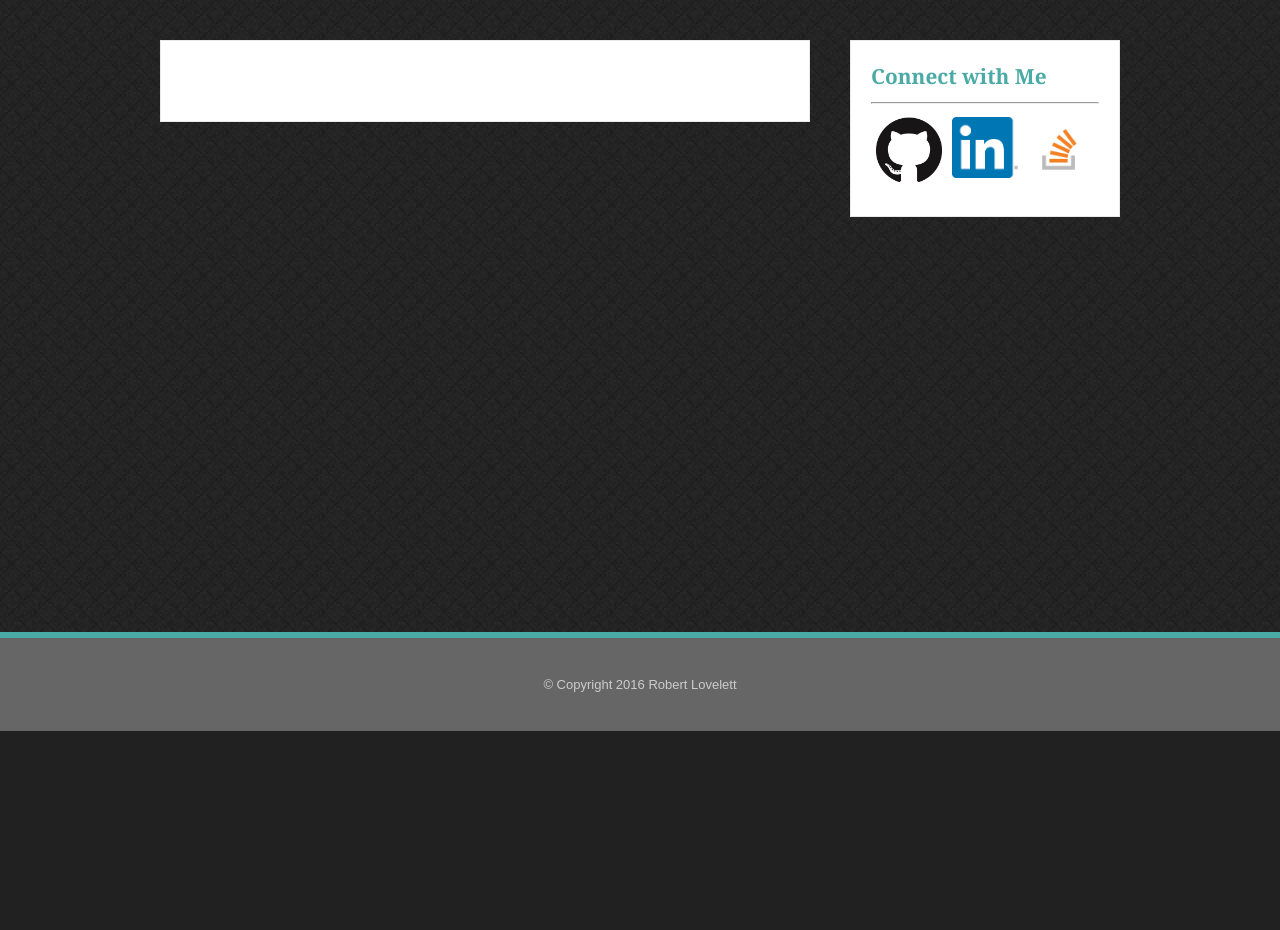
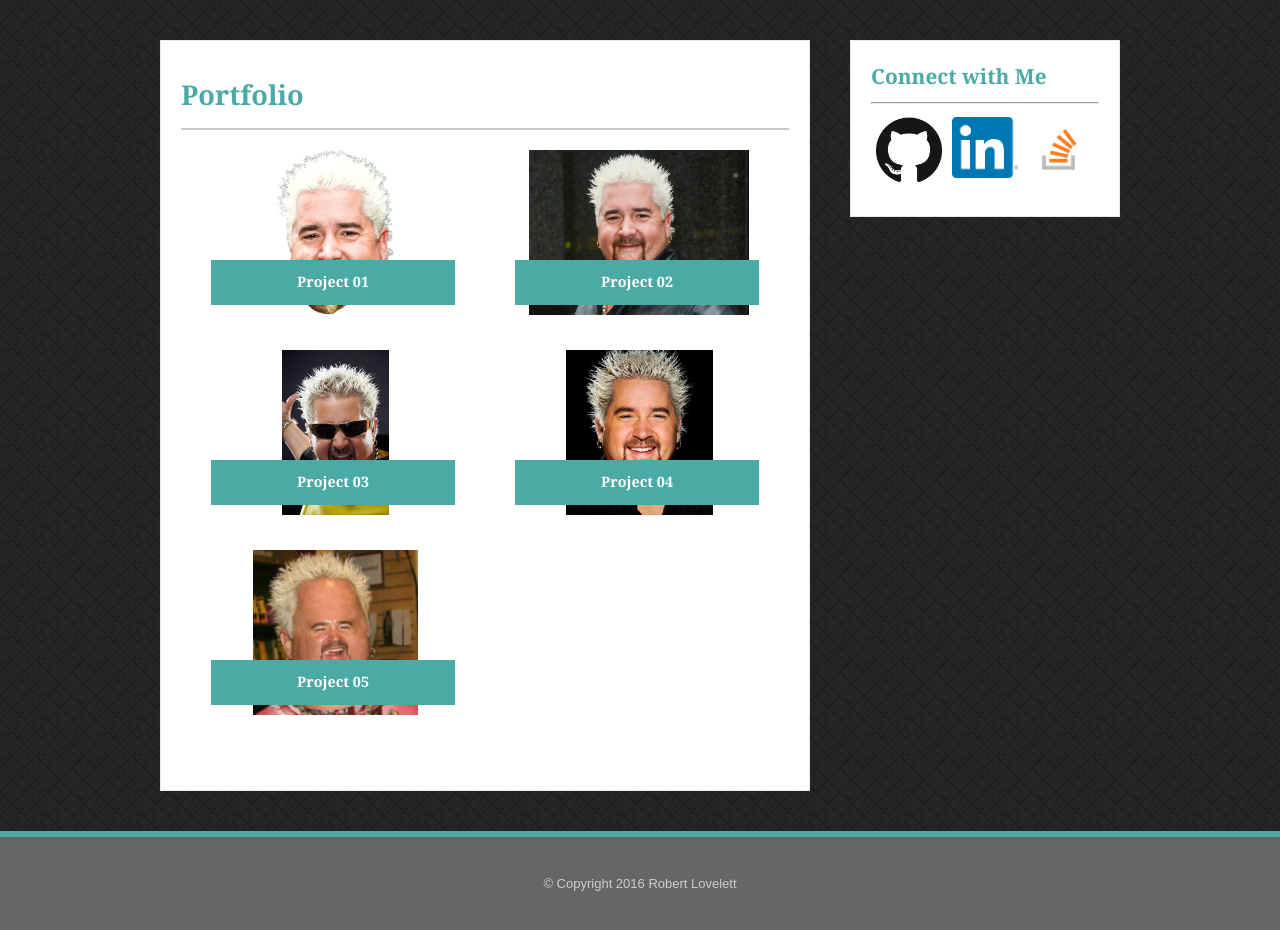
Before and after one commit to roblovelett/Responsive-Portfolio, a PHP site: page /portfolio.php in a window 1280 px wide. Shown: the part 69-999 px from the top of the page. Before the commit the page ends 800 px from the top, so only its background shows below. Run offline with PHP 8.4, Linux system fonts and the light colour scheme.

Commit message:
made portfolio responsive

```diff
--- a/assets/css/style.css
+++ b/assets/css/style.css
@@ -8,7 +8,7 @@ html {
   box-sizing: inherit;
 }
 body {
-    display: flex;
+  display: flex;
   min-height: 100vh;
   flex-direction: column;
   background-color: #fff;
@@ -24,23 +24,7 @@ main {
   margin-right: auto;
   margin-left: auto;
   width: 960px;
-  /*padding-left: 20px;
-  padding-right: 20px;*/
 }
-/*.row {
-  margin-left: -20px;
-  margin-right: -20px;
-}
-.row::before,
-.row::after {
-  content: ' ';
-  display: table;
-}
-.row::after {
-  clear: both;
-}*/
-
-
 /* Base Typo
  ------------------------------------------------- */
 
@@ -160,29 +144,48 @@ a:hover {
   margin: 0 20px 20px 0;
 }
 .portfolio {
-  width: 50%;
-  height: 140px;
+  width: 40%;
+  height: 165px;
   float: left;
   text-align: center;
-  padding: 5px;
+  margin: 0 5% 35px 5%;
+  white-space: nowrap;
 }
-.portfolio img {
-  width: auto;
-  max-height: 140px;
+.portfolio-img {
+  vertical-align: middle;
+  max-height: 165px;
+  max-width: 100%;
 }
-.portfolio-text {
+.portfolio-title {
   background: #4aaaa5;
   color: #fff;
   font-weight: 600;
   font-family: 'Georgia', Times, Times New Roman, serif;
-  font-size: 1.3em;
+  font-size: .9em;
   padding: 15px 0;
   position: relative;
-  /* bottom: 55px; */
-  width: 100%;
+  bottom: 55px;
 }
 .portfolio a:hover {
   text-decoration: none;
+}
+.portfolio:before,
+.portfolio_before {
+    content: "";
+    display: inline-block;
+    height: 100%;
+    vertical-align: middle;
+}
+
+/* Move this to conditional comments */
+.portfolio {
+    list-style:none;
+    behavior: expression(
+        function(t){
+            t.insertAdjacentHTML('afterBegin','<span class="portfolio_before"></span>');
+            t.runtimeStyle.behavior = 'none';
+        }(this)
+    );
 }
 .contact span {
   font-size: 1.2em;
@@ -231,11 +234,9 @@ a:hover {
   font-size: small;
   flex: none;
 }
-
 .u-full-width {
   width: 100%;
 }
-
 .u-cf {
   clear: both;
 }
@@ -255,11 +256,19 @@ At the bottom of `styles.css` you will write your media queries.
   .main { width: 420px; }
   .sidebar { width: 270px; }
   .profile { width: 100%; display: block; margin: 0 0 30px; }
+  .main hr { margin-bottom: 40px; }
+  .portfolio { width: 100%; height: 270px; margin: 0 0 35px 0;}
+  .portfolio-img { max-height: 270px; }
+  .portfolio-title { font-size: 1.2em; padding: 20px 0; bottom: 70px; }
+  .portfolio:after { clear: both; }
 }
 
 @media only screen and (max-width: 768px) {
   .main { float: none; width: 100%; margin-bottom: 40px;}
   .sidebar { float: none; width: 100%; }
+  .portfolio { background: red; width: 40%; height: 235px; float: left; margin: 0 5% 40px 5%; }
+  .portfolio-img { max-height: 235px; }
+  .portfolio-title { font-size: 1.2em; padding: 20px 0; bottom: 85px; }
   .connect { width: 11.111%; }
 }
 
--- a/portfolio.php
+++ b/portfolio.php
@@ -27,11 +27,53 @@
         </div>
     </header>
     <main>
-        <div class="content">
         <div class="container">
-                <div class="row">
             <div class="main">
-
+                <h1>Portfolio</h1>
+                <hr />
+                <a href="#">
+                    <div class="portfolio">
+                        <img class="portfolio-img" src="assets/images/thumbnail01.jpg" alt="" />
+                        <div class="portfolio-title u-full-width">
+                            Project 01
+                        </div>
+                    </div>
+                </a>
+                <a href="#">
+                    <div class="portfolio">
+                        <img class="portfolio-img" src="assets/images/thumbnail02.jpg" alt="" />
+                        <div class="portfolio-title u-full-width">
+                            Project 02
+                        </div>
+                    </div>
+                </a>
+                <div class="u-cf"></div>
+                <a href="#">
+                    <div class="portfolio">
+                        <img class="portfolio-img" src="assets/images/thumbnail03.jpg" alt="" />
+                        <div class="portfolio-title u-full-width">
+                            Project 03
+                        </div>
+                    </div>
+                </a>
+                <a href="#">
+                    <div class="portfolio">
+                        <img class="portfolio-img" src="assets/images/thumbnail04.jpg" alt="" />
+                        <div class="portfolio-title u-full-width">
+                            Project 04
+                        </div>
+                    </div>
+                </a>
+                <div class="u-cf"></div>
+                <a href="#">
+                    <div class="portfolio">
+                        <img class="portfolio-img" src="assets/images/thumbnail05.jpg" alt="" />
+                        <div class="portfolio-title u-full-width">
+                            Project 05
+                        </div>
+                    </div>
+                </a>
+                <div class="u-cf"></div>
             </div>
             <div class="sidebar">
                 <aside>
@@ -45,10 +87,9 @@
                     </div>
                 </aside>
             </div>
-                </div>
+            <div class="u-cf"></div>
         </div>
     </main>
-    </div>
     <footer>
         <div class="footer">
             <div class="container">
```
Lines whose indentation alone changed are shown as unchanged.
